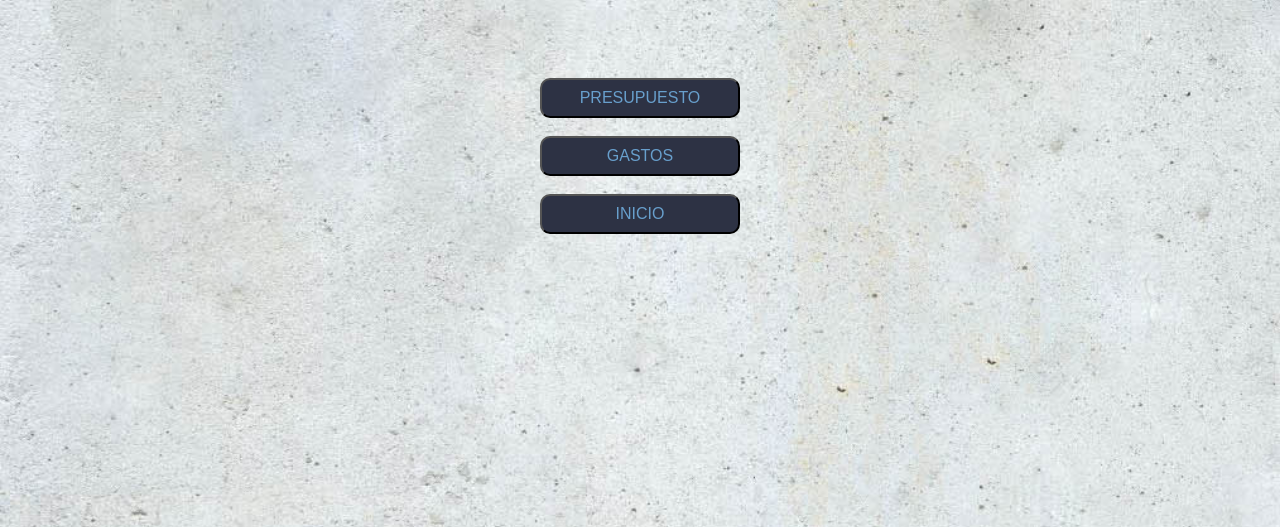
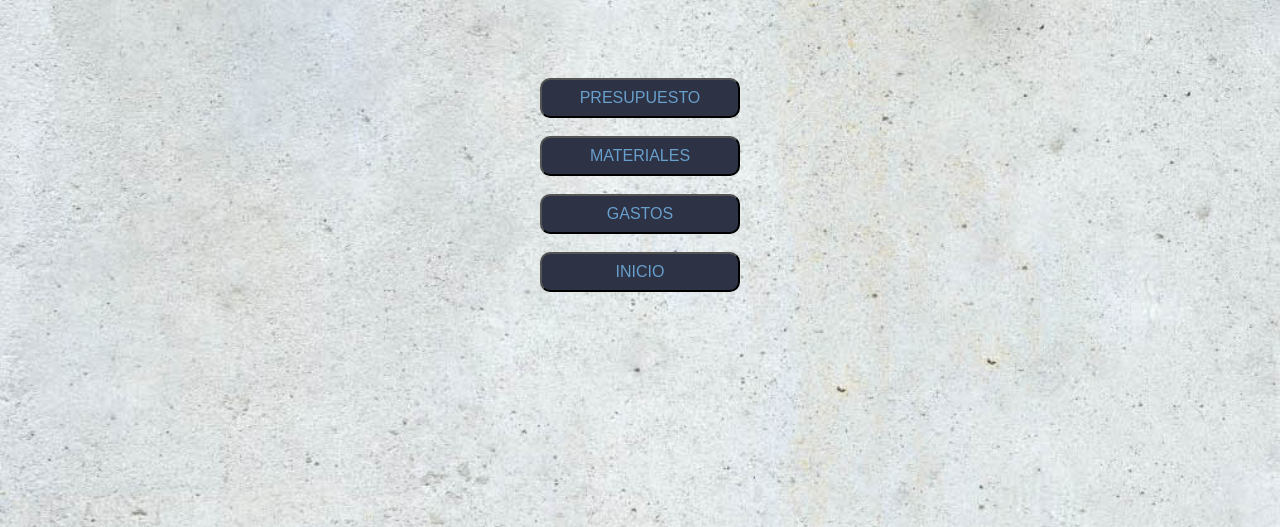
Before and after one commit to GucchiC/gfv, a plain HTML site: page html/lud543.html in a window 1280 px wide. Shown: the part 273-800 px from the top of the page. Drawn offline with Linux system fonts and the light colour scheme.

Commit message:
Update lud543.html

```diff
--- a/html/lud543.html
+++ b/html/lud543.html
@@ -18,6 +18,7 @@
 
 <div class="container">
     <button onclick="location.href='https://docs.google.com/document/d/19oWBik_YtWS1OtwVoDyBh_2_09UPJb2xdSoXG6RM9w4/edit'">PRESUPUESTO</button><br><br>
+    <button onclick="location.href='https://docs.google.com/spreadsheets/d/1zqcYblY3PuYKJpuojudL_JN0dOQN9SWE/edit?gid=984169816#gid=984169816'">MATERIALES</button><br><br>
     <button onclick="location.href='https://docs.google.com/spreadsheets/d/1hDnxtNw1JwXK4azr6-pO-77onNsD1bnb/edit?gid=701785045#gid=701785045'">GASTOS</button><br><br>
     <button onclick="location.href='../index.html'">INICIO</button>
 </div>
```
